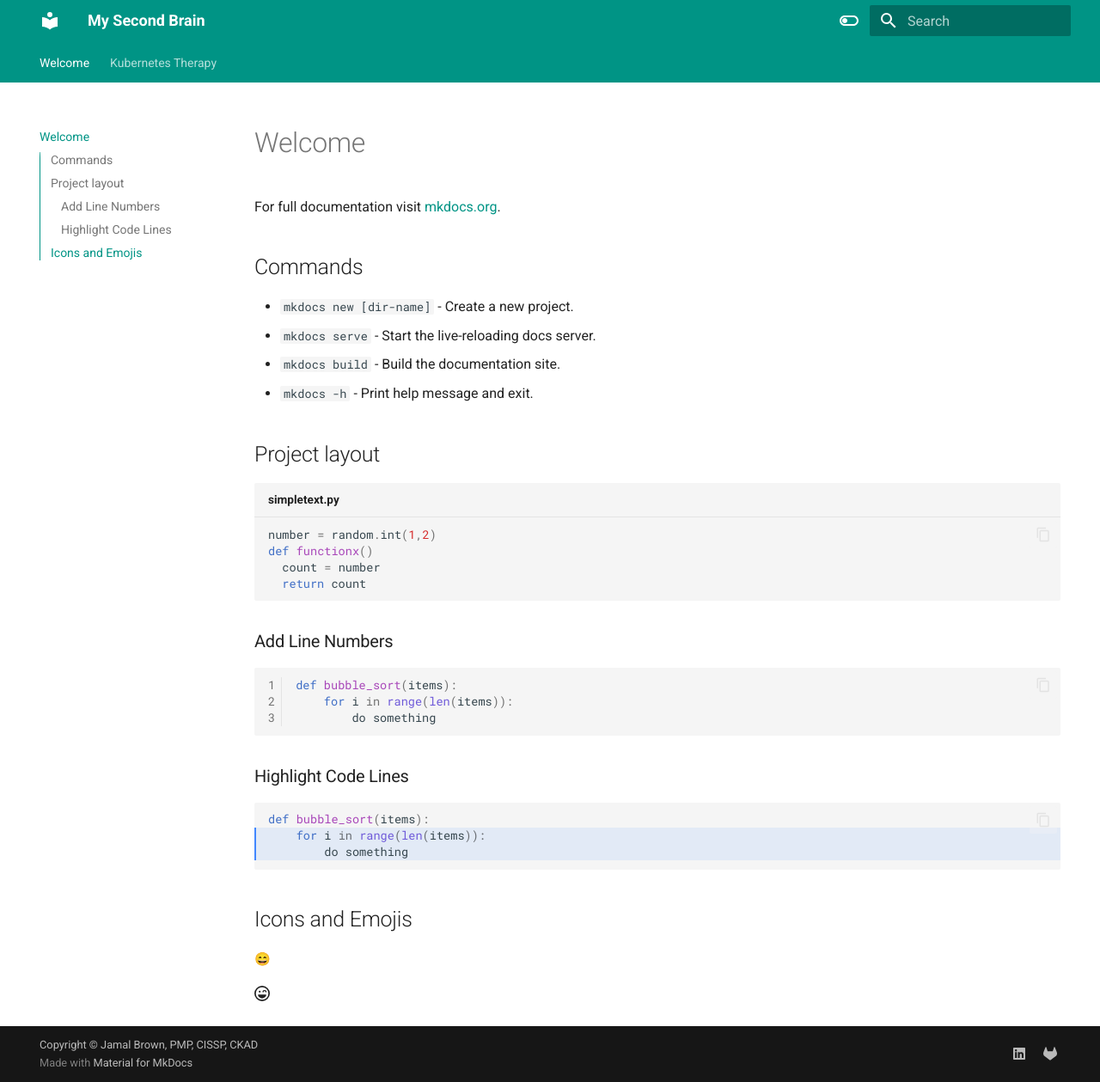
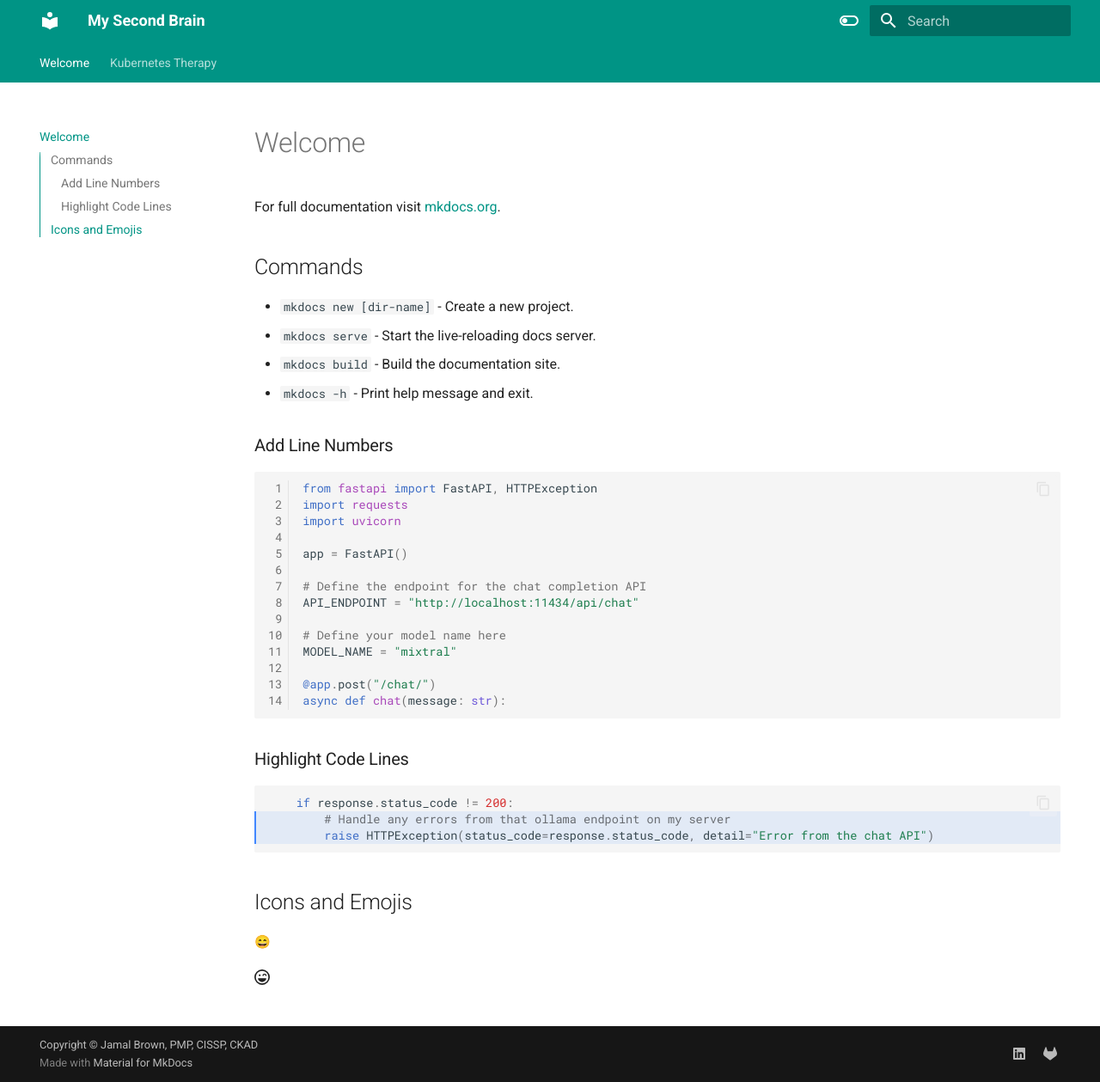
Before and after one commit to jtbrown6/mkdocs-personal, an MkDocs documentation site: the page built from docs/index.md, in a window 1280 px wide and 1259 px high. Shown: the whole window at 86% size. Built offline with MkDocs 1.6.1 and Material for MkDocs 9.7.7, drawn with Linux system fonts in a browser that asks for light colours; emoji names are drawn with the system emoji font.

Commit message:
second brain new push

````diff
--- a/docs/index.md
+++ b/docs/index.md
@@ -9,27 +9,29 @@ For full documentation visit [mkdocs.org](https://www.mkdocs.org).
 * `mkdocs build` - Build the documentation site.
 * `mkdocs -h` - Print help message and exit.
 
-## Project layout
-
-```py title="simpletext.py"
-number = random.int(1,2)
-def functionx()
-  count = number
-  return count
-```
-
 ### Add Line Numbers
 ```py linenums="1"
-def bubble_sort(items):
-    for i in range(len(items)):
-        do something
+from fastapi import FastAPI, HTTPException
+import requests
+import uvicorn
+
+app = FastAPI()
+
+# Define the endpoint for the chat completion API
+API_ENDPOINT = "http://localhost:11434/api/chat"
+
+# Define your model name here
+MODEL_NAME = "mixtral"
+
+@app.post("/chat/")
+async def chat(message: str):
 ```
 
 ### Highlight Code Lines
 ```py hl_lines="2 3"
-def bubble_sort(items):
-    for i in range(len(items)):
-        do something
+    if response.status_code != 200:
+        # Handle any errors from that ollama endpoint on my server
+        raise HTTPException(status_code=response.status_code, detail="Error from the chat API")
 ```
 
 ## Icons and Emojis
````
Also changed, not shown: docs/kubernetes.md (+2 -0 lines).
